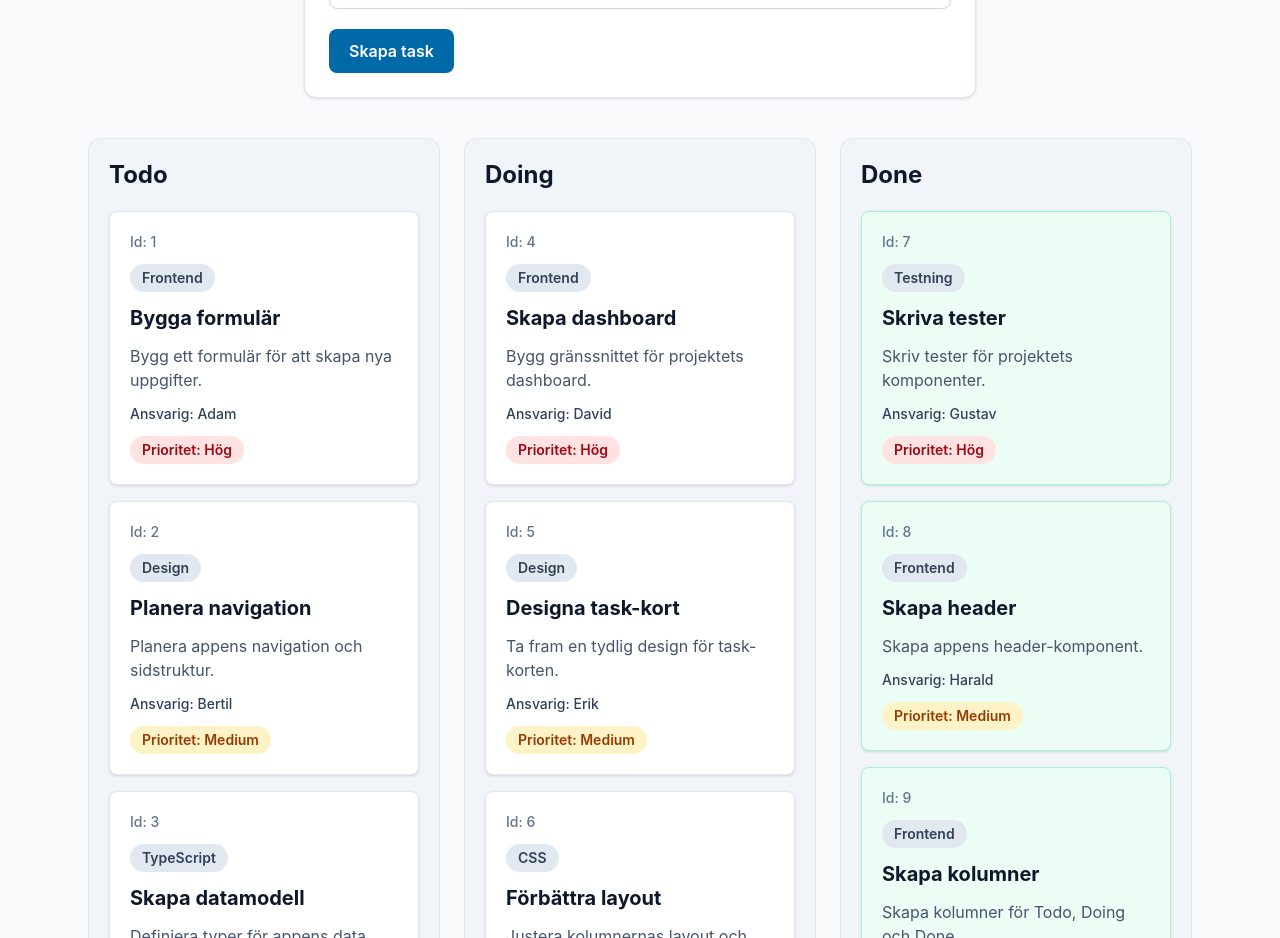
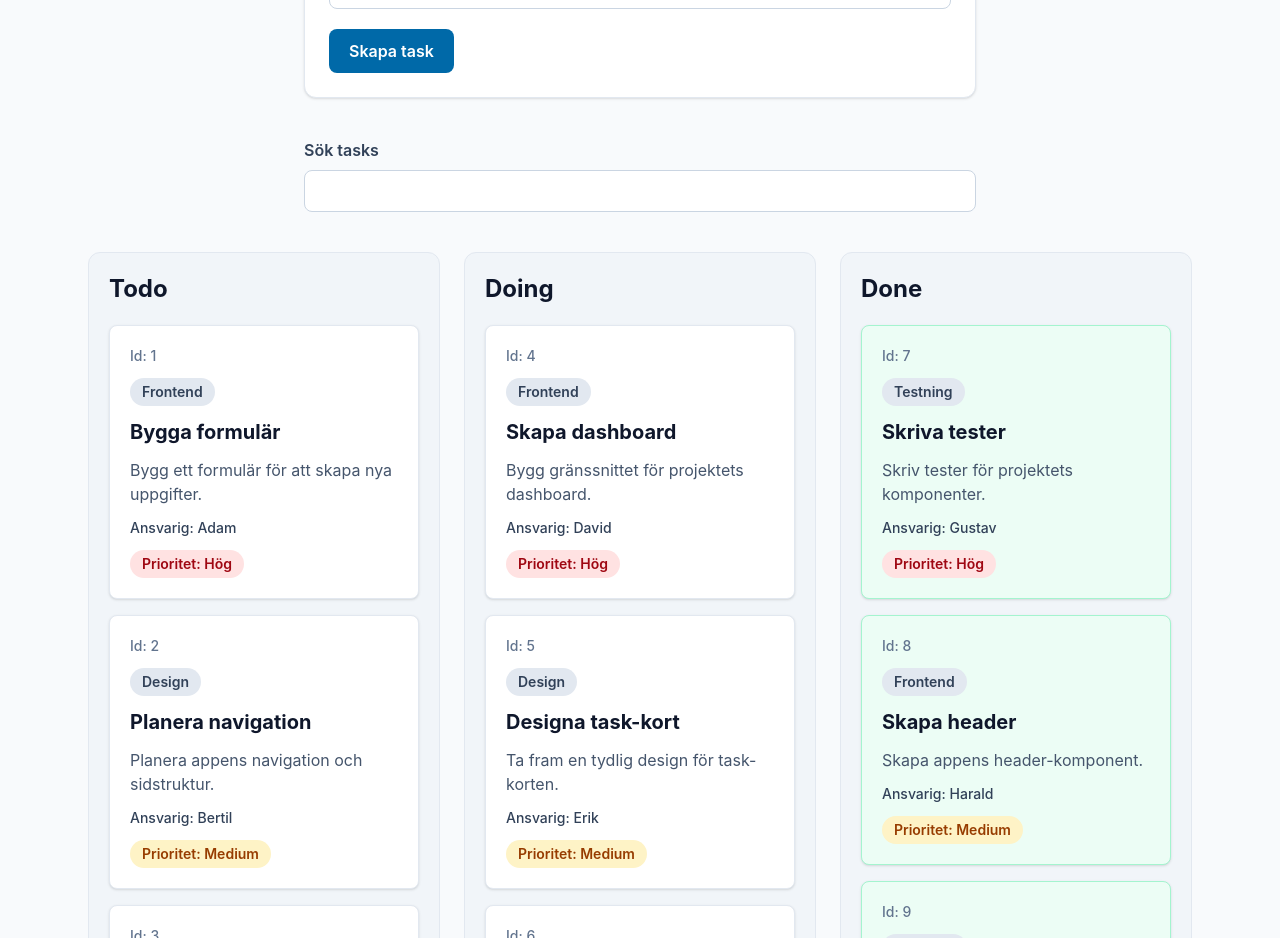
Before and after one commit to ynsuldg/course-6-lab-2, a React (Vite) app: page / in a window 1280 px wide. Shown: the part 820-1758 px from the top of the page. Built offline with nearby package versions, Linux system fonts and the light colour scheme.

Commit message:
Add real-time task search

```diff
--- a/src/components/TaskBoard.tsx
+++ b/src/components/TaskBoard.tsx
@@ -1,3 +1,4 @@
+import { useState } from 'react'
 import type { NewTask, Task } from '../types/Task'
 import Column from './Column'
 import NewTaskForm from './NewTaskForm'
@@ -9,9 +10,26 @@ type TaskBoardProps = {
 }
 
 function TaskBoard({ tasks, onCreateTask }: TaskBoardProps) {
-  const todoTasks = tasks.filter((task) => task.status === 'todo')
-  const doingTasks = tasks.filter((task) => task.status === 'doing')
-  const doneTasks = tasks.filter((task) => task.status === 'done')
+  const [searchTerm, setSearchTerm] = useState('')
+  const normalizedSearchTerm = searchTerm.toLowerCase()
+
+  const filteredTasks = tasks.filter((task) => {
+    const searchableValues = [
+      task.title,
+      task.description,
+      task.category,
+      task.assignee,
+      task.priority,
+    ]
+
+    return searchableValues.some((value) =>
+      value.toLowerCase().includes(normalizedSearchTerm),
+    )
+  })
+
+  const todoTasks = filteredTasks.filter((task) => task.status === 'todo')
+  const doingTasks = filteredTasks.filter((task) => task.status === 'doing')
+  const doneTasks = filteredTasks.filter((task) => task.status === 'done')
 
   const renderTask = (task: Task) => (
     <TaskCard
@@ -29,6 +47,18 @@ function TaskBoard({ tasks, onCreateTask }: TaskBoardProps) {
   return (
     <main className="mx-auto max-w-6xl space-y-10 px-6 py-10">
       <NewTaskForm onCreateTask={onCreateTask} />
+      <div className="mx-auto max-w-2xl space-y-2">
+        <label className="block font-semibold text-slate-700" htmlFor="search">
+          Sök tasks
+        </label>
+        <input
+          className="w-full rounded-lg border border-slate-300 bg-white px-3 py-2 outline-none focus:border-sky-600 focus:ring-2 focus:ring-sky-200"
+          id="search"
+          type="search"
+          value={searchTerm}
+          onChange={(event) => setSearchTerm(event.target.value)}
+        />
+      </div>
       <div className="grid grid-cols-1 gap-6 lg:grid-cols-3">
         <Column title="Todo">{todoTasks.map(renderTask)}</Column>
         <Column title="Doing">{doingTasks.map(renderTask)}</Column>
```
